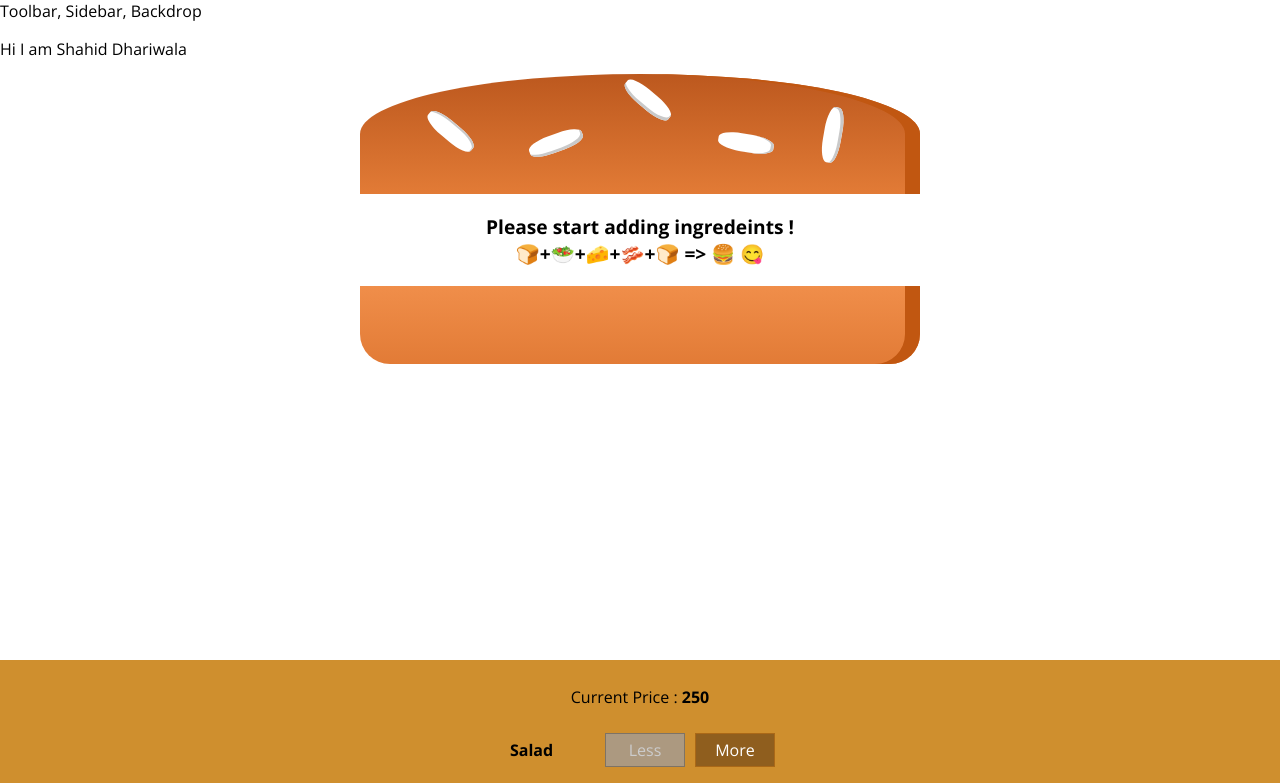
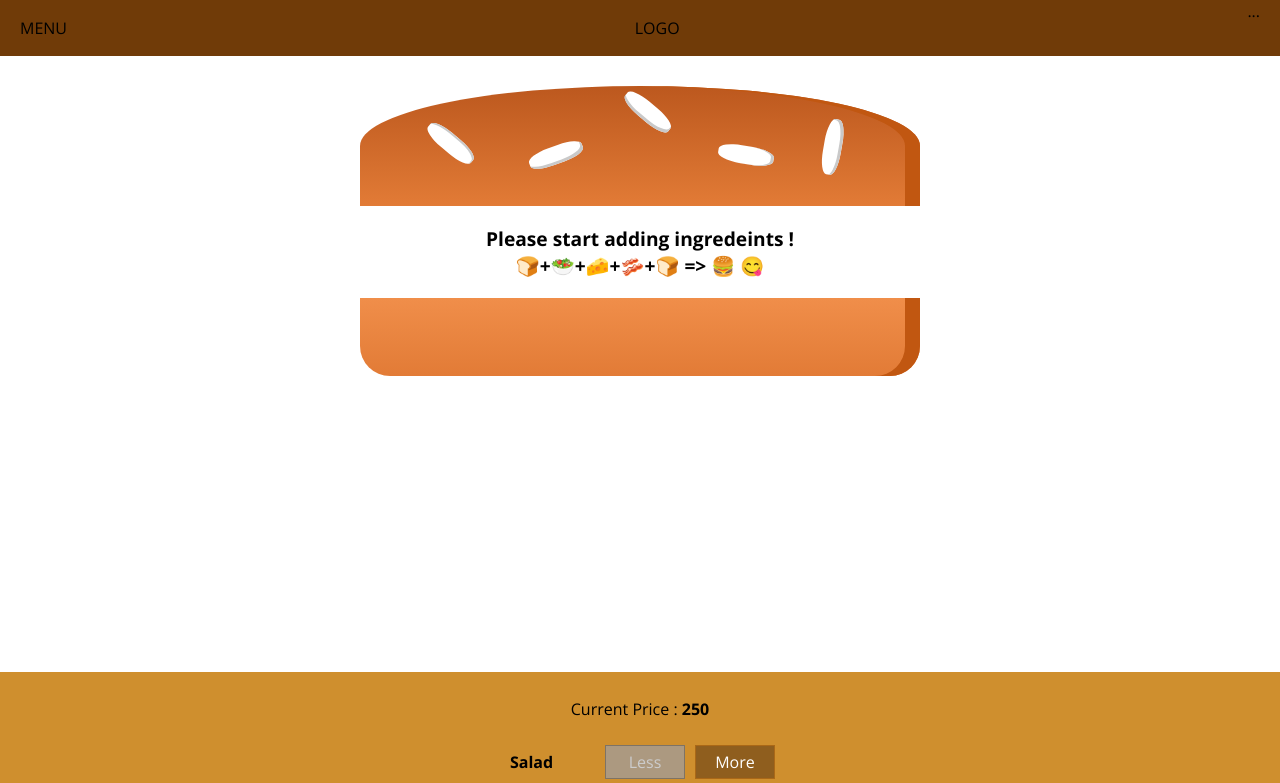
Before and after one commit to shahiddhariwala/the-burger-builder-in-react, a React (Create React App) app: page / in a window 1280 px wide. Shown: the top 783 px of the page. Built offline with nearby package versions, Linux system fonts and the light colour scheme.

Commit message:
Added Toolbar

```diff
--- a/src/App.js
+++ b/src/App.js
@@ -7,7 +7,7 @@
   {
     return (
       <div>
-        <Layout>Hi I am Shahid Dhariwala </Layout>
+        <Layout> </Layout>
         <BurgerBuilder/>
       </div>
     );
--- a/src/components/Layout/Layout.js
+++ b/src/components/Layout/Layout.js
@@ -1,11 +1,11 @@
 import React from "react";
 import Aux from "../../hoc/Aux";
 import classes from './layout.module.css';
-
+import Toolbar from '../Navigation/Toolbar/Toolbar';
 
 const layout = (props) => (
   <Aux>
-    <div>Toolbar, Sidebar, Backdrop</div>
+    <Toolbar/>
     <main className={classes.Content}>{props.children}</main>
   </Aux>
 );
--- a/src/components/Layout/layout.module.css
+++ b/src/components/Layout/layout.module.css
@@ -1,4 +1,4 @@
 .Content
 {
-    margin-top: 16px;
+    margin-top: 72px;
 }
--- /dev/null
+++ b/src/components/Navigation/Toolbar/Toolbar.js
@@ -0,0 +1,13 @@
+import React from "react";
+import classes from './toolbar.module.css';
+const toolbar = (props) => {
+  return (
+    <header className={classes.Toolbar}>
+      <div>MENU</div>
+      <div>LOGO</div>
+      <nav>...</nav>
+    </header>
+  );
+};
+
+export default toolbar;
--- /dev/null
+++ b/src/components/Navigation/Toolbar/toolbar.module.css
@@ -0,0 +1,20 @@
+.Toolbar
+{
+    height: 56px;
+    width: 100%;
+    position: fixed;
+    top: 0;
+    left: 0;
+    background-color: #703B08;
+    display: flex;
+    justify-content: space-between;
+    align-items: center;
+    padding: 0 20px;
+    box-sizing: border-box;
+    z-index: 90;
+
+}
+
+.Toolbar nav{
+    height: 100%;
+}
```
